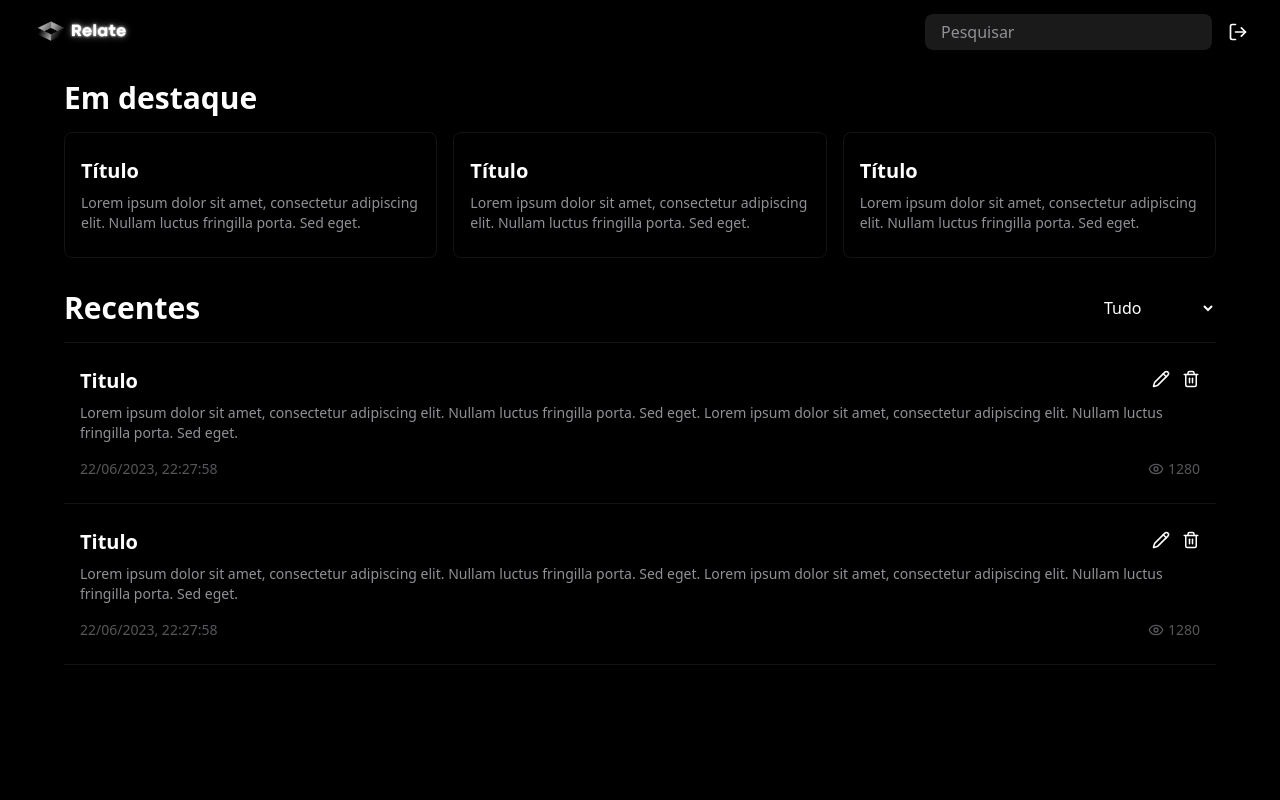
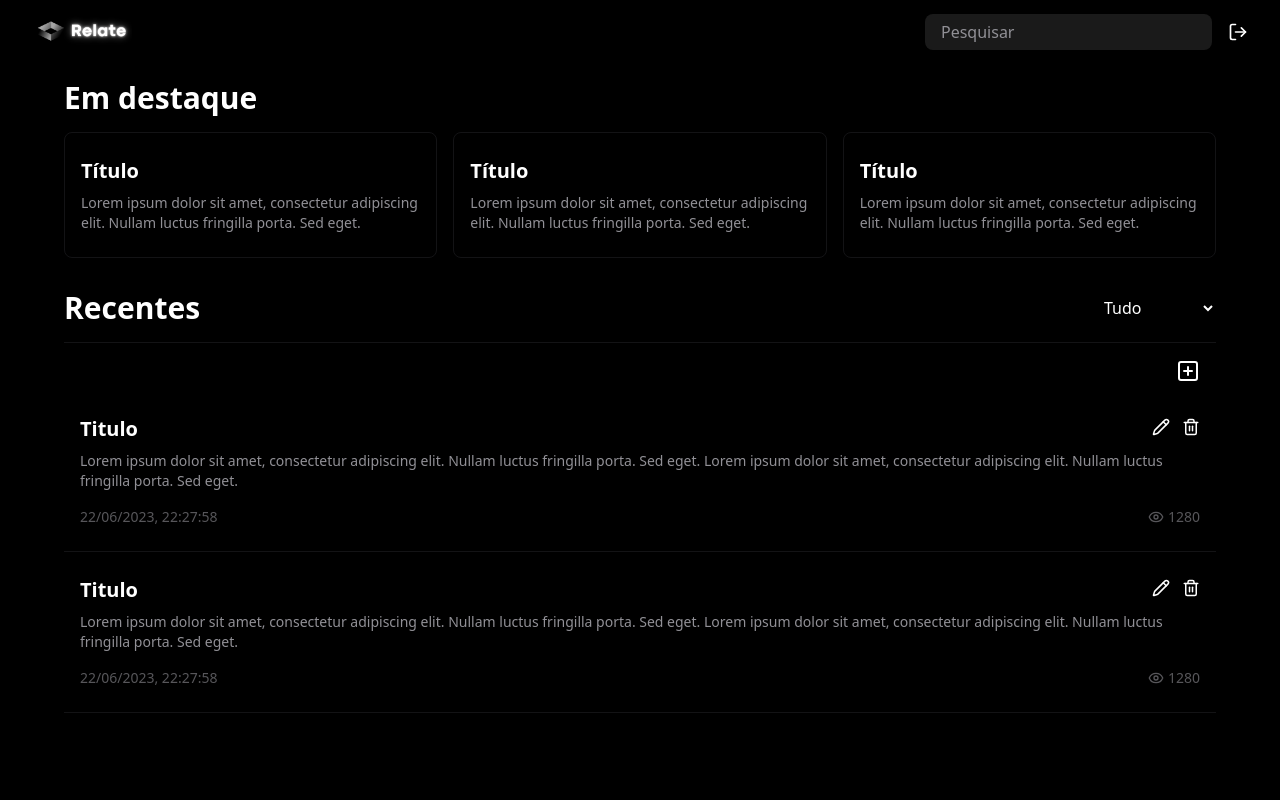
Before and after one commit to jonathanoliveirarocha/relate, a React (Vite) app in the folder new-frontend/: page /articles in a window 1280 px wide. Shown: the top 800 px of the page. Built offline with nearby package versions, Linux system fonts and the light colour scheme.

Commit message:
Adding create new article button

```diff
--- a/new-frontend/src/App.jsx
+++ b/new-frontend/src/App.jsx
@@ -1,4 +1,4 @@
-import { BrowserRouter as Router, Route, Routes } from "react-router-dom";
+import { BrowserRouter as Router, Route, Routes, Navigate, } from "react-router-dom";
 import Home from "./pages/Home";
 import AboutMe from "./pages/AboutMe";
 import ReadArticle from "./pages/ReadArticle";
@@ -6,22 +6,23 @@ import Articles from "./pages/Articles";
 import Login from "./pages/Login";
 import NotFound from "./pages/NotFound";
 import NewArticle from "./pages/NewArticle";
+import PrivateRoute from "./utils/PrivateRoute";
+import {isAuthenticated} from "./utils/Auth";
 
 function App() {
   return (
-    <>
     <Router>
       <Routes>
         <Route exact path="/" element={<Home />} />
         <Route exact path="/articles" element={<Articles />} />
         <Route exact path="/aboutme" element={<AboutMe />} />
         <Route exact path="/article/:id" element={<ReadArticle />} />
-          <Route exact path="/admin/auth/login" element={<Login />} />
-          <Route exact path="/admin/article/create" element={<NewArticle />} />
+        <Route exact path="/admin/auth/login" element={!isAuthenticated() ? <Login /> : <Navigate to="/articles" />} />
+        <Route exact path="/admin/article/create" element={ <PrivateRoute element={<NewArticle />} isAuthenticated={isAuthenticated()} /> } />
+        <Route exact path="/admin/article/edit/:id" element={ <PrivateRoute element={<NewArticle />} isAuthenticated={isAuthenticated()} /> } />
         <Route exact path="*" element={<NotFound />} />
       </Routes>
     </Router>
-    </>
   );
 }
 
--- a/new-frontend/src/pages/Articles.jsx
+++ b/new-frontend/src/pages/Articles.jsx
@@ -1,7 +1,8 @@
 import { useState } from "react";
-import { Eye, Trash2, Pencil, LogOut } from "lucide-react";
+import { Eye, Trash2, Pencil, LogOut, SquarePlus } from "lucide-react";
 import Footer from "../components/Footer";
 import PageLogo from "../assets/relate-logo.png";
+import { isAuthenticated as verifyAuthenticated } from "../utils/Auth";
 
 const FeaturedCard = ({ title, description }) => (
   <a href="/article/teste">
@@ -46,7 +47,14 @@ const SearchInput = () => (
   />
 );
 
-const ArticleCard = ({ title, description, onEdit, onDelete, isAuthenticated, href }) => (
+const ArticleCard = ({
+  title,
+  description,
+  onEdit,
+  onDelete,
+  isAuthenticated,
+  href,
+}) => (
   <a href={`/article/${href}`}>
     <div className="bg-b py-6 px-4 border-b border-subtle hover:bg-dark cursor-pointer">
       <div className="flex relative">
@@ -80,7 +88,7 @@ const ArticleInfo = () => (
 
 const Articles = () => {
   const [category, setCategory] = useState("all");
-  const [isAuthenticated, setIsAuthenticated] = useState(true);
+  const [isAuthenticated, setIsAuthenticated] = useState(verifyAuthenticated());
 
   const handleEdit = (e) => {
     e.preventDefault();
@@ -94,7 +102,10 @@ const Articles = () => {
 
   return (
     <>
-      <Header isAuthenticated={isAuthenticated} setIsAuthenticated={setIsAuthenticated} />
+      <Header
+        isAuthenticated={isAuthenticated}
+        setIsAuthenticated={setIsAuthenticated}
+      />
       <div className="min-h-screen bg-balck text-white font-sans px-4">
         <main className="max-w-6xl mx-auto min-h-screen">
           <FeaturedArticles />
@@ -115,7 +126,9 @@ const FeaturedArticles = () => (
   <section className="mb-8">
     <h2 className="text-3xl font-bold my-4">Em destaque</h2>
     <div className="grid grid-cols-1 md:grid-cols-3 gap-4">
-      {Array(3).fill().map((_, index) => (
+      {Array(3)
+        .fill()
+        .map((_, index) => (
           <FeaturedCard
             key={index}
             title="Título"
@@ -132,8 +145,17 @@ const RecentArticles = ({ isAuthenticated, onEdit, onDelete, setCategory }) => (
       <h2 className="text-3xl font-bold">Recentes</h2>
       <CategorySelector setCategory={setCategory} />
     </div>
+    {isAuthenticated && (
+      <div className="mt-2 py-2 px-4 flex justify-end">
+        <a href="/admin/article/create">
+          <SquarePlus className="hover:opacity-80" />
+        </a>
+      </div>
+    )}
     <div className="h-fit w-full space-y-3">
-      {Array(2).fill().map((_, index) => (
+      {Array(2)
+        .fill()
+        .map((_, index) => (
           <ArticleCard
             key={index}
             title="Titulo"
@@ -149,7 +171,10 @@ const RecentArticles = ({ isAuthenticated, onEdit, onDelete, setCategory }) => (
 );
 
 const CategorySelector = ({ setCategory }) => (
-  <select className="px-2 bg-black" onChange={(e) => setCategory(e.target.value)}>
+  <select
+    className="px-2 bg-black"
+    onChange={(e) => setCategory(e.target.value)}
+  >
     <option value="all">Tudo</option>
     <option value="astronomy">Astronomia</option>
     <option value="tech">Tecnologia</option>
--- a/new-frontend/src/pages/NewArticle.jsx
+++ b/new-frontend/src/pages/NewArticle.jsx
@@ -57,7 +57,7 @@ const ArticleForm = ({
     />
     <FormattingToolbar onFormat={onFormat} />
     <TextArea value={content.body} onChange={onBodyChange} />
-    <div className="flex gap-4">
+    <div className="flex gap-4 mt-2">
       <select className="w-1/2 bg-black" onChange={onCategoryChange}>
         <option value="astronomy">Astronomia</option>
         <option value="tech">Tecnologia</option>
--- a/new-frontend/src/pages/ReadArticle.jsx
+++ b/new-frontend/src/pages/ReadArticle.jsx
@@ -29,9 +29,9 @@ const BackButton = () => (
 );
 
 export default function ReadArticle() {
-  const articleTitle = "Título"; // Replace with dynamic title
-  const articleDate = "22/06/2023, 22:27:58"; // Replace with dynamic date
-  const articleViews = 1280; // Replace with dynamic views
+  const articleTitle = "Título";
+  const articleDate = "22/06/2023, 22:27:58";
+  const articleViews = 1280;
 
   return (
     <>
--- /dev/null
+++ b/new-frontend/src/utils/Auth.jsx
@@ -0,0 +1,3 @@
+export const isAuthenticated = () => {
+  return true;
+};
--- /dev/null
+++ b/new-frontend/src/utils/PrivateRoute.jsx
@@ -0,0 +1,5 @@
+import { Navigate } from "react-router-dom";
+
+export default function PrivateRoute({ element, isAuthenticated }) {
+  return isAuthenticated ? element : <Navigate to="/admin/auth/login" />;
+}
```
Lines whose indentation alone changed are shown as unchanged.
